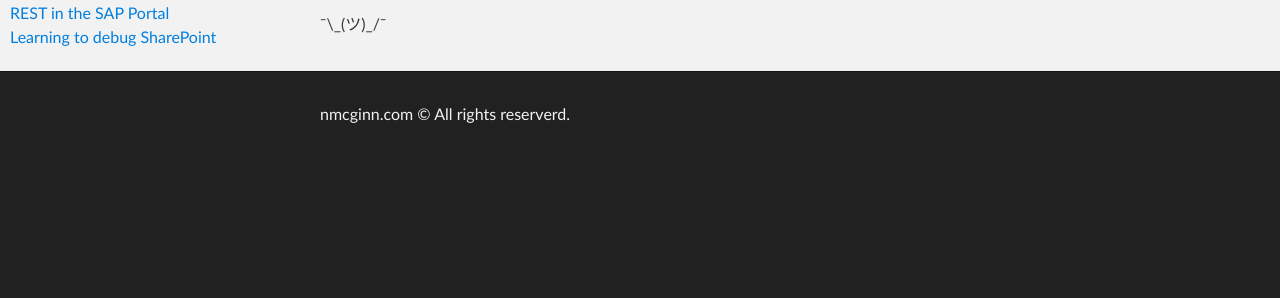
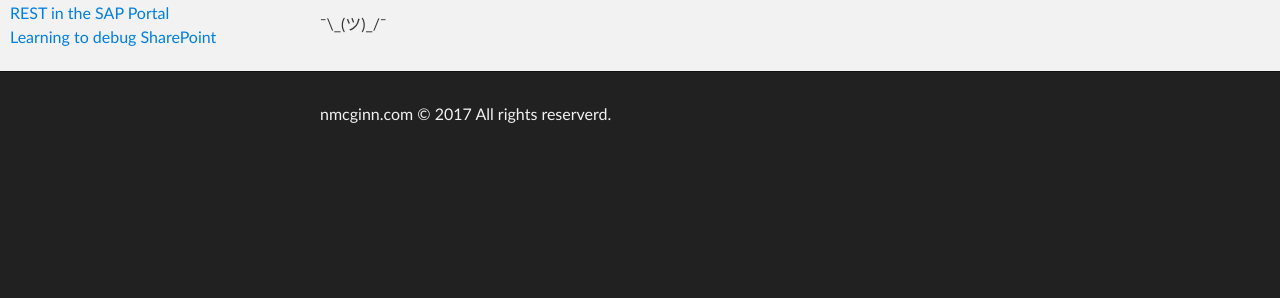
Before and after one commit to nmcginn/blog, a Jekyll site: the page built from index.md, in a window 1280 px wide. Shown: the part 389-687 px from the top of the page. Built offline with Jekyll 4.4.1, drawn with Linux system fonts in a browser that asks for light colours.

Commit message:
updates footer

```diff
--- a/_layouts/default.html
+++ b/_layouts/default.html
@@ -69,7 +69,7 @@
     <!-- FOOTER  -->
     <div id="footer_wrap" class="outer">
       <footer class="inner">
-        <p class="copyright">nmcginn.com © All rights reserverd.</a></p>
+        <p class="copyright">nmcginn.com © {{ site.time | date: '%Y' }} All rights reserverd.</a></p>
       </footer>
     </div>
 
```
